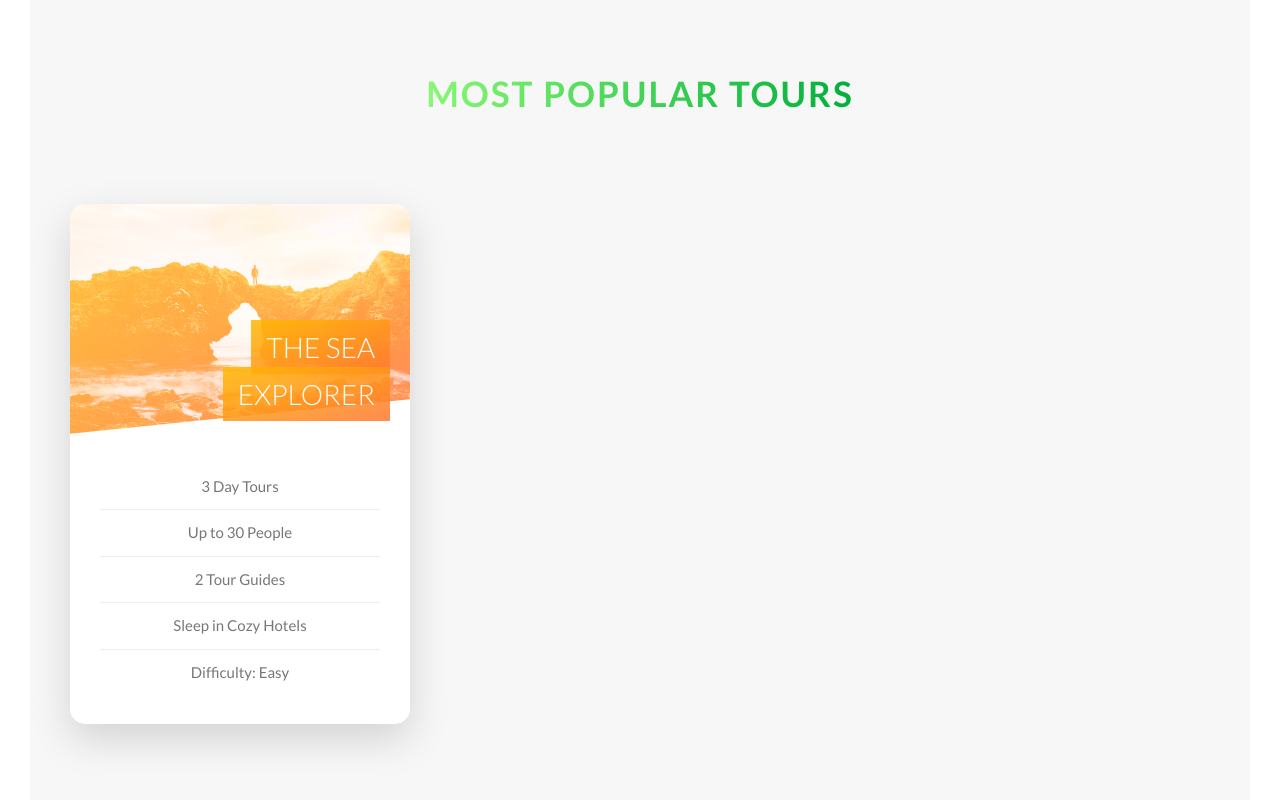
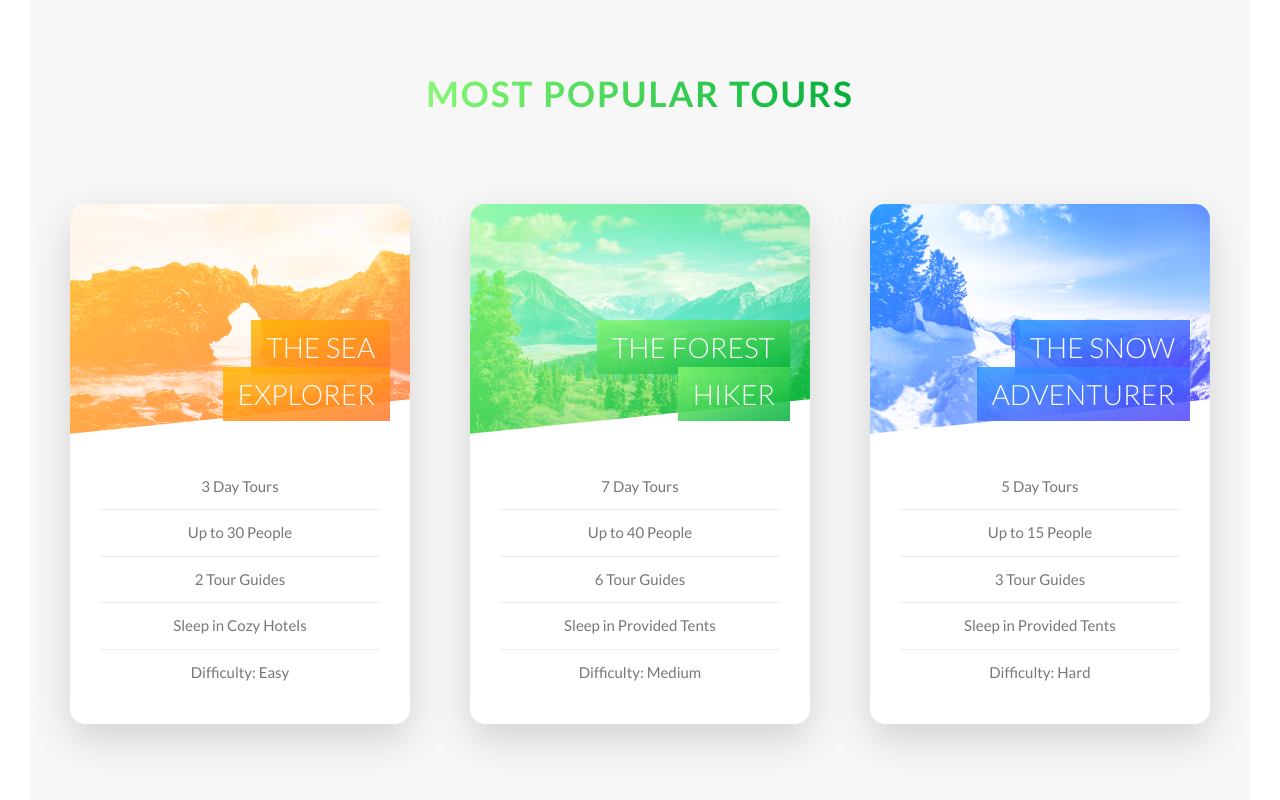
Before and after one commit to ashleymazzonna/myNatours, a website: page index.html in a window 1280 px wide. Shown: the part 2449-3249 px from the top of the page. Drawn offline with Linux system fonts and the light colour scheme.

Commit message:
complete tours section

```diff
--- a/index.html
+++ b/index.html
@@ -107,6 +107,7 @@
                                 officia,recusandae nostrum</p>
                         </div>
                     </div>
+                </div>
             </section>
             <section class="section-tours">
                 <div class="u-center-text u-margin-bottom-big">
@@ -116,6 +117,7 @@
                 </div>
 
                 <div class="row">
+                    <!-- THE SEA EXPLORER CARD  -->
                     <div class="col-1-of-3">
                         <div class="card">
                             <div class="card__side card__side--front">
@@ -144,6 +146,7 @@
                                 <div class="card__cta">
                                   <div class="card__price-box">
                                       <p class="card__price-only">Only</p>
+
                                       <p class="card__price-value">$297</p>
                                   </div>
                                   <a href="#" class="btn btn--white">Book Now!</a>
@@ -152,22 +155,84 @@
                         </div>
                     </div>
 
-                    <!-- <div class="col-1-of-3">
+                    <!-- THE FOREST HIKER CARD -->
+                    <div class="col-1-of-3">
                         <div class="card">
-                            <div class="card__side">
+                            <div class="card__side card__side--front">
 
+                                <div class="card__picture card__picture--2">
+                                    &nbsp;
+                                </div>
+
+                                <h4 class="card__heading">
+                                    <span class="card__heading-span card__heading-span--2">the forest hiker</span>
+
+                                </h4>
+
+                                <div class="card__details">
+                                    <ul>
+                                        <li>7 Day Tours</li>
+                                        <li>Up to 40 People </li>
+                                        <li>6 Tour Guides</li>
+                                        <li>Sleep in Provided Tents</li>
+                                        <li>Difficulty: Medium</li>
+                                    </ul>
+                                </div>
+                            </div>
+
+                            <div class="card__side card__side--back card__side--back-2">
+                                <div class="card__cta">
+                                    <div class="card__price-box">
+                                        <p class="card__price-only">Only</p>
+
+                                        <p class="card__price-value">$497</p>
+                                    </div>
+                                    <a href="#" class="btn btn--white">Book Now!</a>
+                                </div>
                             </div>
                         </div>
                     </div>
 
+                    <!-- THE SNOW ADVENTURER -->
                     <div class="col-1-of-3">
                         <div class="card">
-                            <div class="card__side">
+                            <div class="card__side card__side--front">
 
+                                <div class="card__picture card__picture--3">
+                                    &nbsp;
+                                </div>
+
+                                <h4 class="card__heading">
+                                    <span class="card__heading-span card__heading-span--3">the snow adventurer</span>
+
+                                </h4>
+
+                                <div class="card__details">
+                                    <ul>
+                                        <li>5 Day Tours</li>
+                                        <li>Up to 15 People </li>
+                                        <li>3 Tour Guides</li>
+                                        <li>Sleep in Provided Tents</li>
+                                        <li>Difficulty: Hard</li>
+                                    </ul>
+                                </div>
+                            </div>
+
+                            <div class="card__side card__side--back card__side--back-3">
+                                <div class="card__cta">
+                                    <div class="card__price-box">
+                                        <p class="card__price-only">Only</p>
+
+                                        <p class="card__price-value">$897</p>
+                                    </div>
+                                    <a href="#" class="btn btn--white">Book Now!</a>
+                                </div>
                             </div>
                         </div>
-                    </div> -->
+                    </div>
+
                 </div>
+
             </section>
         </main>
 
--- a/sass/base/_typography.scss
+++ b/sass/base/_typography.scss
@@ -49,6 +49,7 @@ html {
     font-weight: 700;
     display: inline-block;
     background-image: linear-gradient(to right, $color-primary-light, $color-primary-dark);
+    background-clip: text;
     -webkit-background-clip: text;
     color: transparent;
     letter-spacing: .2rem;
--- a/sass/components/_card.scss
+++ b/sass/components/_card.scss
@@ -29,6 +29,15 @@
             &-1 {
                 background-image: linear-gradient(to right bottom, $color-secondary-light,$color-secondary-dark);
             }
+
+            &-2 {
+                background-image: linear-gradient(to right bottom, $color-primary-light,$color-primary-dark);
+
+            }
+
+            &-3 {
+                 background-image: linear-gradient(to right bottom, $color-tertiary-light,$color-tertiary-dark);
+            }
         }
     }
 
@@ -56,11 +65,11 @@
         }
 
         &--2 {
-            background-image: linear-gradient(to right bottom, $color-secondary-light,$color-secondary-dark), url("../img/nat-5.jpg");
+            background-image: linear-gradient(to right bottom, $color-primary-light, $color-primary-dark), url("../img/nat-6.jpg");
         }
 
         &--3 {
-            background-image: linear-gradient(to right bottom, $color-secondary-light,$color-secondary-dark), url("../img/nat-5.jpg");
+            background-image: linear-gradient(to right bottom, $color-tertiary-light, $color-tertiary-dark), url("../img/nat-7.jpg");
         }
     }
 
@@ -85,6 +94,19 @@
             background-image: linear-gradient(to right bottom,
             rgba($color-secondary-light, .85),
             rgba($color-secondary-dark, .85));
+        }
+
+        &--2 {
+            background-image: linear-gradient(to right bottom,
+            rgba($color-primary-light, .85),
+            rgba($color-primary-dark, .85));
+        }
+
+        &--3 {
+            background-image: linear-gradient(to right bottom,
+            rgba($color-tertiary-light, .85),
+            rgba($color-tertiary-dark, .85));
+
         }
     }
 
@@ -124,7 +146,6 @@
         text-align: center;
         color: $color-white;
         margin-bottom: 8rem;
-
     }
 
     &__price-only {
@@ -133,8 +154,7 @@
     }
 
     &__price-value {
-        font-weight: 100 !important;
-        font-size: 6rem;
-        font-stretch: expanded;
+        font-size: 7rem;
+        font-weight: 100;
     }
 }
--- a/sass/main.scss
+++ b/sass/main.scss
@@ -4,7 +4,7 @@
 
 @import "base/base";
 @import "base/animations";
-
+@import "base/typography";
 @import "base/utilities";
 
 @import "components/buttons";
@@ -14,5 +14,5 @@
 
 @import "layout/header";
 @import "layout/grid";
-@import "base/typography";
+
 @import "pages/home";
```
Also changed, not shown: css/style.css.
